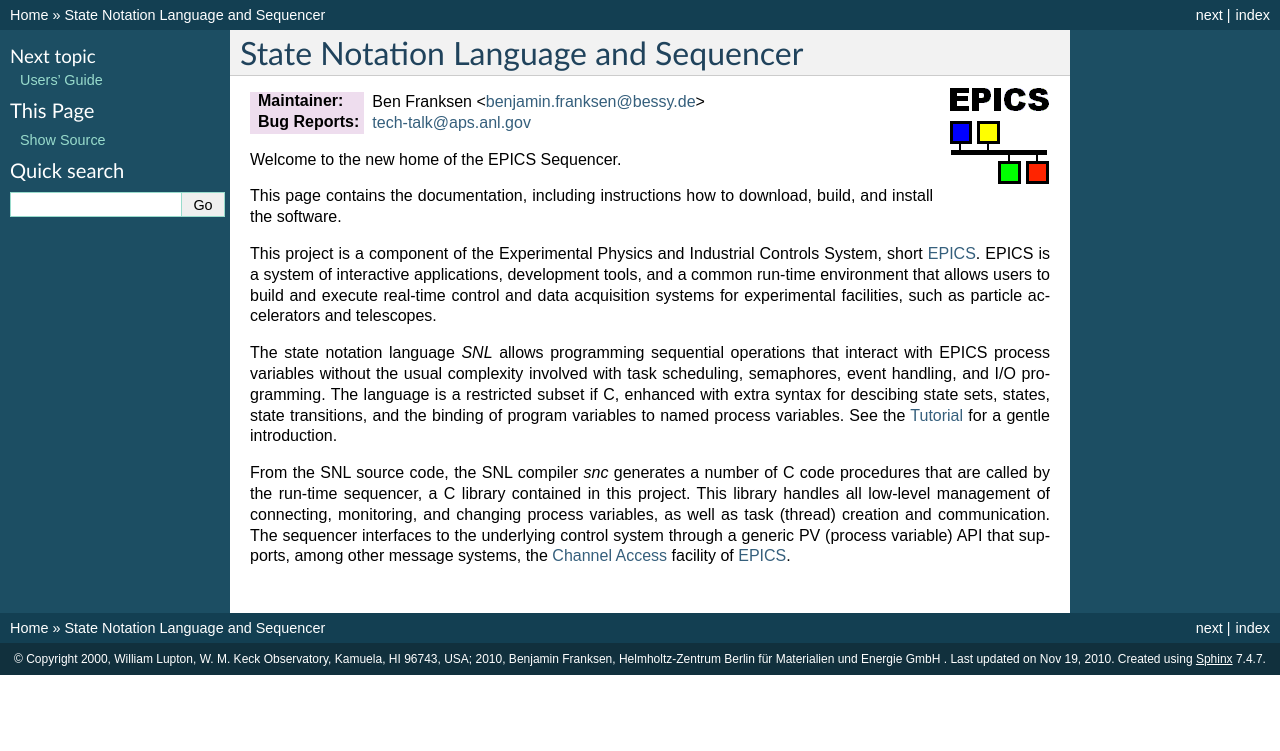
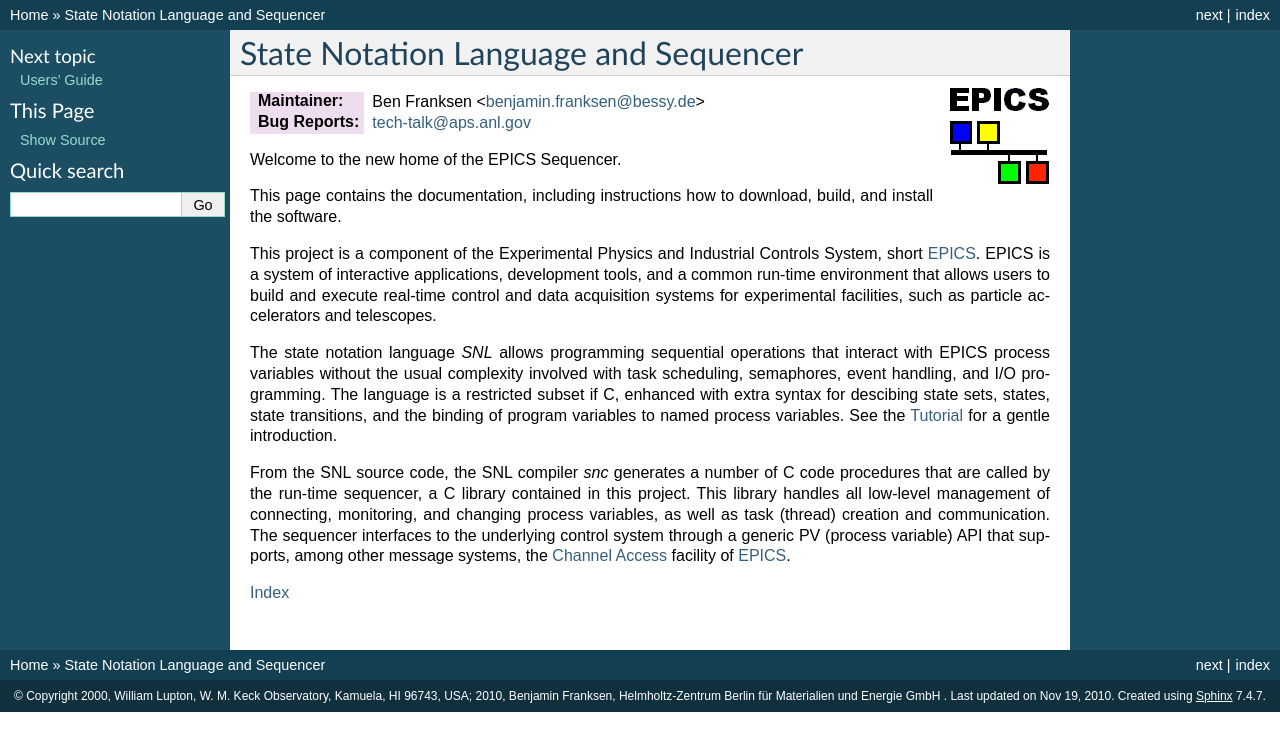
Before and after one commit to jeonghanlee/sequencer-2-2, a Sphinx documentation site: the page built from documentation/index.txt, in a window 1280 px wide. Shown: the top 751 px of the page. Built offline with Sphinx 7.4.7, drawn with Linux system fonts in a browser that asks for light colours.

Commit message:
docs: re-added index, highlight literal code (as C), build quietly

```diff
--- a/documentation/conf.py
+++ b/documentation/conf.py
@@ -85,7 +85,7 @@
 # output. They are ignored by default.
 show_authors = True
 
-#highlight_language = "c"
+highlight_language = "c"
 
 # The name of the Pygments (syntax highlighting) style to use.
 pygments_style = 'sphinx'
--- a/documentation/index.txt
+++ b/documentation/index.txt
@@ -27,3 +27,5 @@
    Reference
    PV-API
    Examples
+
+:ref:`genindex`
```
Also changed, not shown: 1 other file.
